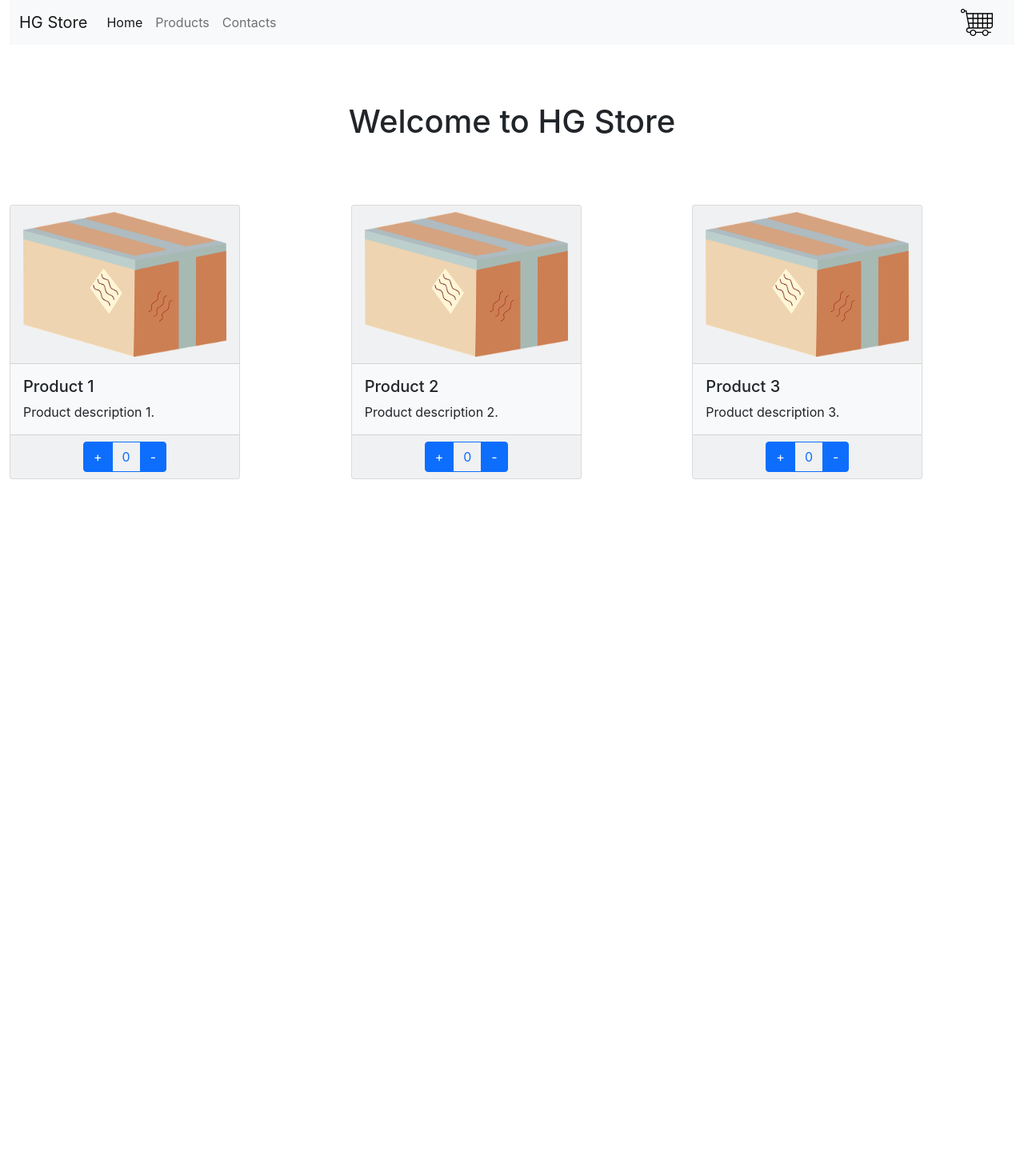
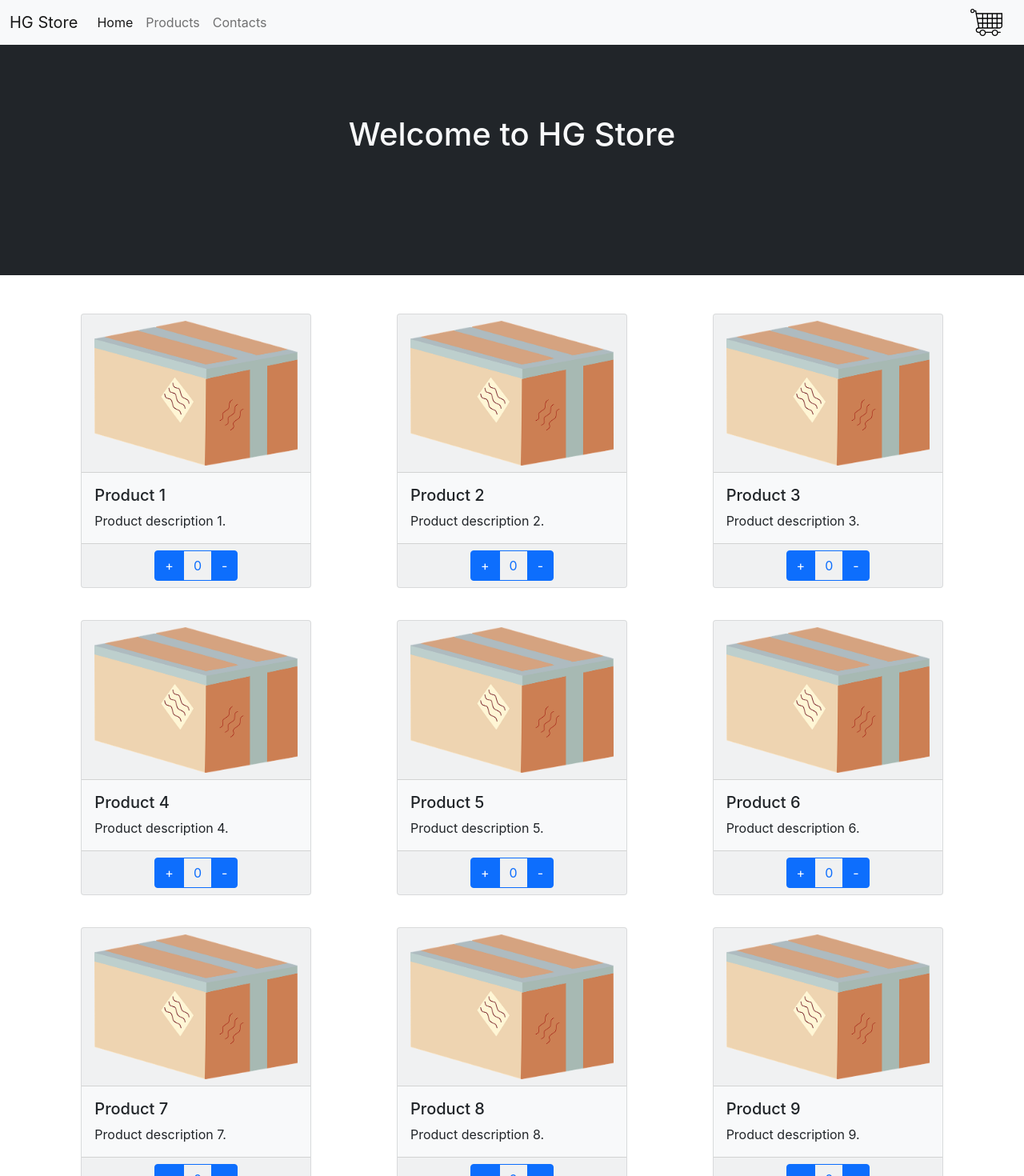
Before and after one commit to Lamda94/hg-store, a React (Create React App) app: page / in a window 1280 px wide. Shown: the top 1470 px of the page at 80% size. Before the commit the page ends 800 px from the top, so only its background shows below. Built offline with nearby package versions, Linux system fonts and the light colour scheme.

Commit message:
Actualizacion de la data.

```diff
--- a/public/data/data.json
+++ b/public/data/data.json
@@ -19,5 +19,47 @@
         "description": "Product description 3.",
         "images": "img/product.png",
         "availability": 9
+    },
+    {
+        "id": 4,
+        "name": "Product 4",
+        "description": "Product description 4.",
+        "images": "img/product.png",
+        "availability": 0
+    },
+    {
+        "id":5,
+        "name": "Product 5",
+        "description": "Product description 5.",
+        "images": "img/product.png",
+        "availability": 6
+    },
+    {
+        "id":6,
+        "name": "Product 6",
+        "description": "Product description 6.",
+        "images": "img/product.png",
+        "availability": 9
+    },
+    {
+        "id": 7,
+        "name": "Product 7",
+        "description": "Product description 7.",
+        "images": "img/product.png",
+        "availability": 0
+    },
+    {
+        "id":8,
+        "name": "Product 8",
+        "description": "Product description 8.",
+        "images": "img/product.png",
+        "availability": 6
+    },
+    {
+        "id":9,
+        "name": "Product 9",
+        "description": "Product description 9.",
+        "images": "img/product.png",
+        "availability": 9
     }
 ]
--- a/src/components/ItemList.js
+++ b/src/components/ItemList.js
@@ -2,9 +2,9 @@ import React from 'react'
 
 export default function ItItemListem ({msj}){
     return (
-        <div className="row align-items-start">
-            <div className="col p-4">
-                <h1 className="text-center p-5">{msj}</h1>
+        <div className="row align-items-start bg-dark p-5">
+            <div className="col p-5">
+                <h1 className="text-center p-5 text-light">{msj}</h1>
             </div>
         </div>
     )
--- a/src/components/NavBar.js
+++ b/src/components/NavBar.js
@@ -4,7 +4,7 @@ import NavItem from './NavItem';
 export default function navBar() {
 
         return (
-            <nav className="navbar navbar-expand-lg navbar-light bg-light">
+            <nav className="navbar navbar-expand-lg navbar-light bg-light fixed-top">
                 <div className="container-fluid">
                     <a className="navbar-brand" href="#">HG Store</a>
                     <button className="navbar-toggler" type="button" data-bs-toggle="collapse" data-bs-target="#navbarNav" aria-controls="navbarNav" aria-expanded="false" aria-label="Toggle navigation">
--- a/src/components/Product.js
+++ b/src/components/Product.js
@@ -21,7 +21,7 @@ export default function Product({name, descr, src, availability}) {
     }
 
     return (
-        <div className="col">
+        <div className="col d-flex justify-content-center">
             <div className="card text-dark bg-light mb-3">
                 <img src={src} className="card-img-top card-header" alt="..."/>
                 <div className="card-body">
--- a/src/components/productsList.js
+++ b/src/components/productsList.js
@@ -17,7 +17,7 @@ export default () => {
     }, []);
 
     return (
-        <div className="row row-cols-1 row-cols-md-3 g-4" >
+        <div className="row row-cols-1 row-cols-md-3 g-4 p-5" >
             {
                 products.map((product)=><Product key={product.id} name={product.name} descr={product.description} src={product.images} availability={product.availability}></Product>)
             }
```
